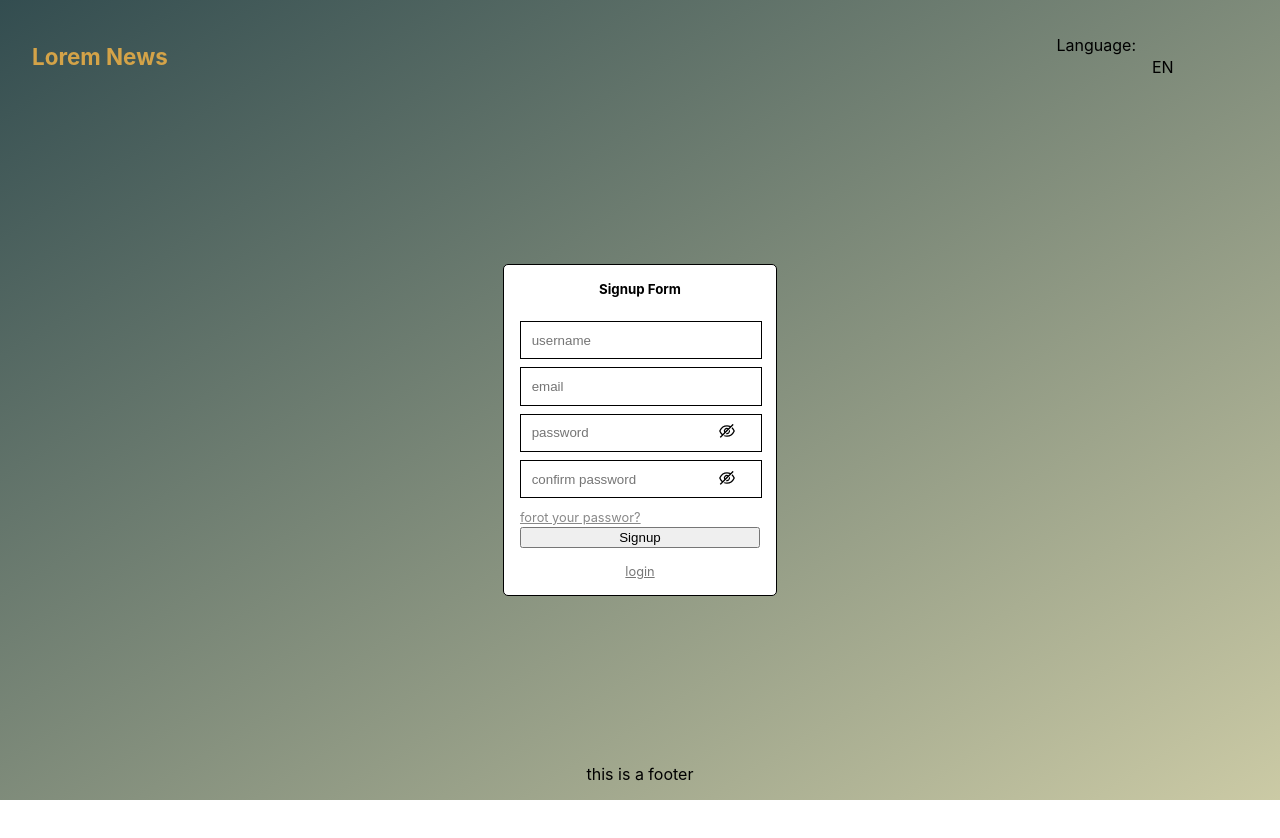
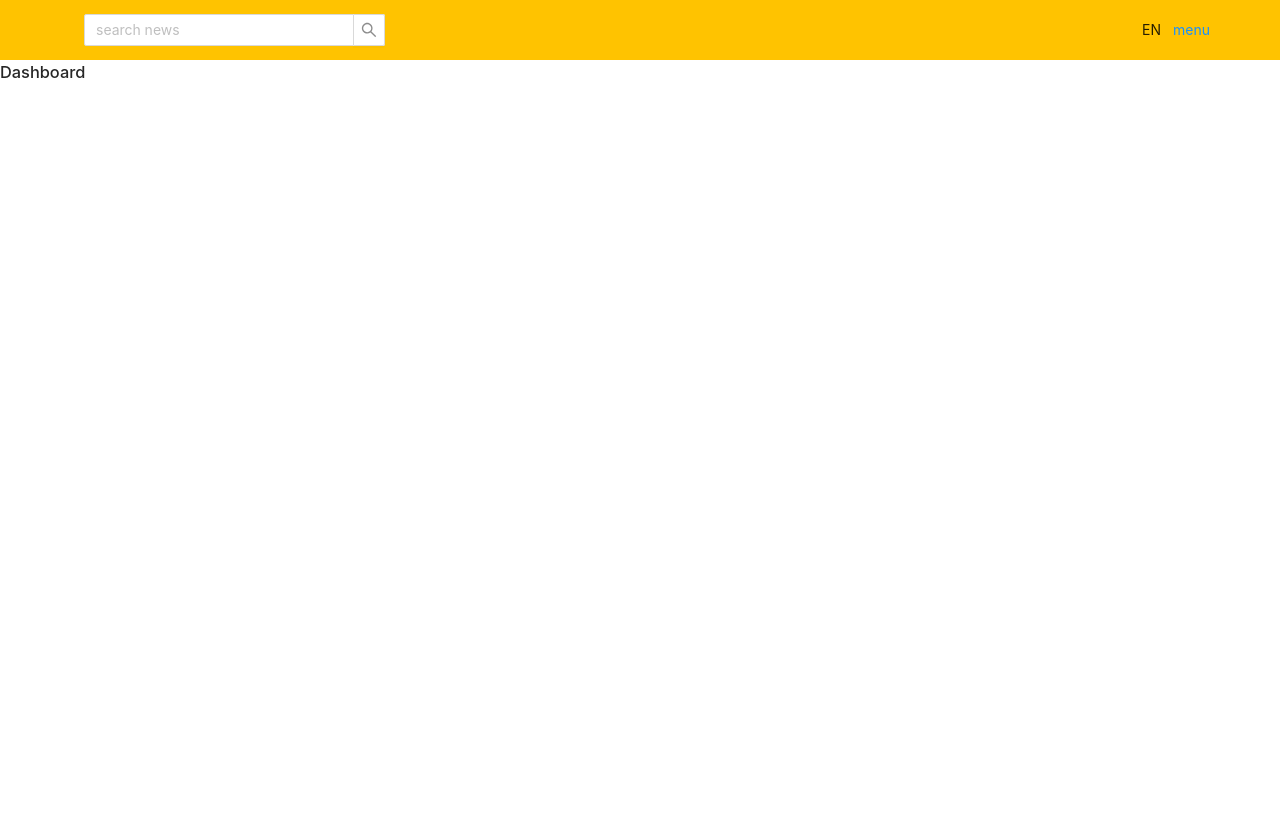
Before and after one commit to Ali-Oliaee/lorem-news, a React (Create React App) app: page / in a window 1280 px wide. Shown: the top 838 px of the page. Before the commit the page ends 800 px from the top, so only its background shows below. Built offline with nearby package versions, Linux system fonts and the light colour scheme.

Commit message:
💄 add dashboard page

```diff
--- a/src/App.tsx
+++ b/src/App.tsx
@@ -3,11 +3,14 @@ import {Button} from 'antd'
 import { LoginWrapper } from "./components/login-wrapper"
 import { LoginPage } from "./pages/login-page"
 import { SignupPage } from "./pages/signup"
+import { Header } from "./components/header"
+import 'antd/dist/antd.css';
+import DashboardPage from "./pages/dashboard/dashboard"
 
 const App = function () {
   return (
     <div className="App">
-      <SignupPage/>
+      <DashboardPage/>
     </div>
 
   )
--- /dev/null
+++ b/src/components/header/header.tsx
@@ -0,0 +1,38 @@
+import React from 'react'
+import { Input, Dropdown, Menu } from 'antd'
+import { SwitchLanguage } from '../switch-language'
+import './style.scss'
+
+const menu = (
+    <Menu>
+      <Menu.Item key="0">
+        <a href="#">Dashboard</a>
+      </Menu.Item>
+      <Menu.Item key="1">
+        <a href="#">News</a>
+      </Menu.Item>
+      <Menu.Item key="2">
+        <a href="#">Log out</a>
+      </Menu.Item>
+    </Menu>
+  );
+
+function Header() {
+    return (
+        <div className="dashboard-header">
+          <div className="header-search-container">
+            <Input.Search className="header-search-input" placeholder="search news"/>
+          </div>
+            <div className="header-profile-dropdown">
+            <SwitchLanguage/>
+                <Dropdown overlay={menu} trigger={['click']}>
+                    <a className="ant-dropdown-link">
+                        menu
+                    </a>
+                </Dropdown>
+            </div>
+        </div>
+    )
+}
+
+export default Header
--- /dev/null
+++ b/src/components/header/index.tsx
@@ -0,0 +1 @@
+export {default as Header } from './header'
--- /dev/null
+++ b/src/components/header/style.scss
@@ -0,0 +1,18 @@
+.dashboard-header {
+  width: 100%;
+  background-color: #ffc300;
+  display: flex;
+  align-items: center;
+  justify-content: space-between;
+  padding: 0 5em;
+
+  .header-search-input {
+    margin: 1em;
+  }
+
+  .header-profile-dropdown {
+    display: flex;
+    align-items: center;
+    justify-content: space-between;
+  }
+}
--- a/src/components/login-wrapper/header/header.tsx
+++ b/src/components/login-wrapper/header/header.tsx
@@ -1,6 +1,7 @@
 import React from 'react'
 import {Button, Select} from 'antd'
 import './style.scss'
+import { SwitchLanguage } from '../../switch-language'
 
 function Header() {
 
@@ -11,14 +12,7 @@ function Header() {
             </div>
             <div className="language-container">
             <span>Language: </span>
-                <Select defaultValue="EN" className="language-select"  bordered={false}
-                showArrow={false}
-                dropdownMatchSelectWidth={false}
-                style={{width: 80}}
-                >
-                    <Select.Option value="en" key="en">EN</Select.Option>
-                    <Select.Option value="fa" key="fa">fa</Select.Option>
-                </Select>
+                <SwitchLanguage/>
             </div>
 
         </div>
--- /dev/null
+++ b/src/components/switch-language/index.tsx
@@ -0,0 +1 @@
+export {default as SwitchLanguage} from './switch-language'
--- /dev/null
+++ b/src/components/switch-language/style.scss
@@ -0,0 +1,18 @@
+// .switch-language-container {
+//   display: flex;
+//   align-items: center;
+//   justify-content: center;
+
+//   .select-language {
+//     border-radius: 8px;
+//     width: 46px;
+//     height: 40px;
+//     text-align: center;
+
+//     span {
+//       font-size: 0.9em;
+//       margin: 0 auto;
+//       font-weight: bold;
+//     }
+//   }
+// }
--- /dev/null
+++ b/src/components/switch-language/switch-language.tsx
@@ -0,0 +1,28 @@
+import React from 'react'
+import {Select } from 'antd'
+import './style.scss'
+
+function SwitchLanguage() {
+    return (
+        <div className="switch-language-container">
+            <Select
+        defaultValue="EN"
+        className="select-language"
+        bordered={false}
+        showArrow={false}
+        size="middle"
+        dropdownMatchSelectWidth={false}
+        tabIndex={0}
+      >
+        <Select.Option value="en" key="en">
+          EN
+        </Select.Option>
+        <Select.Option value="fa" key="fa">
+          فا
+        </Select.Option>
+      </Select>
+        </div>
+    )
+}
+
+export default SwitchLanguage
--- /dev/null
+++ b/src/pages/dashboard/dashboard.tsx
@@ -0,0 +1,16 @@
+import React from 'react'
+import { Header } from '../../components/header'
+import './style.scss'
+
+function DashboardPage() {
+    return (
+        <>
+        <Header/>
+        <div className="dashboard-page">
+            <h3>Dashboard</h3>
+        </div>
+        </>
+    )
+}
+
+export default DashboardPage
--- /dev/null
+++ b/src/pages/dashboard/index.tsx
@@ -0,0 +1 @@
+export {default as DashboardPage} from './dashboard'
--- /dev/null
+++ b/src/pages/dashboard/style.scss
@@ -0,0 +1,6 @@
+.dashboard-page {
+  width: 100%;
+  height: 100%;
+  min-height: 100vh;
+  overflow: hidden;
+}
```
Also changed, not shown: 1 other file (tests, documents, lock files or other folders).
